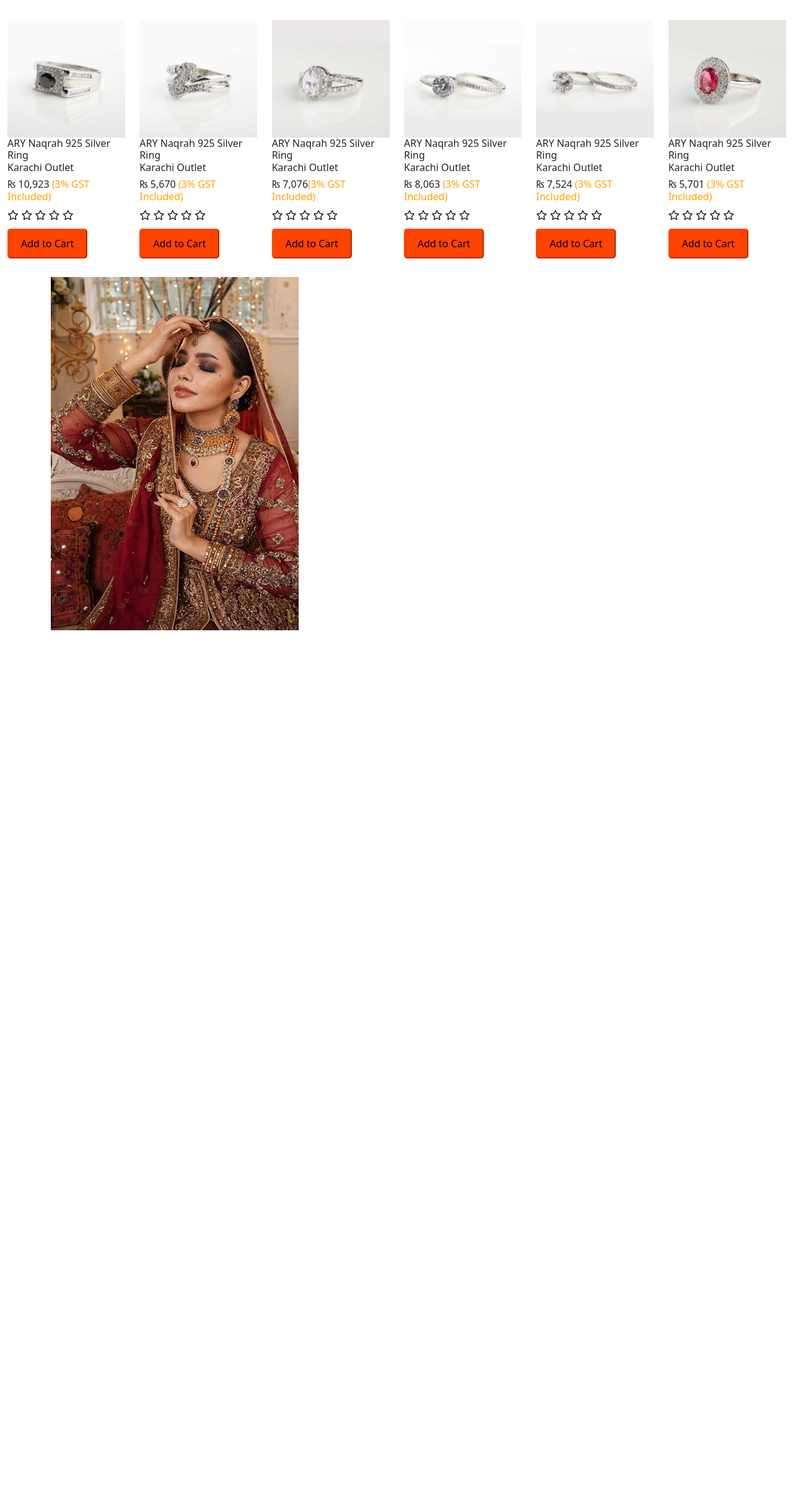
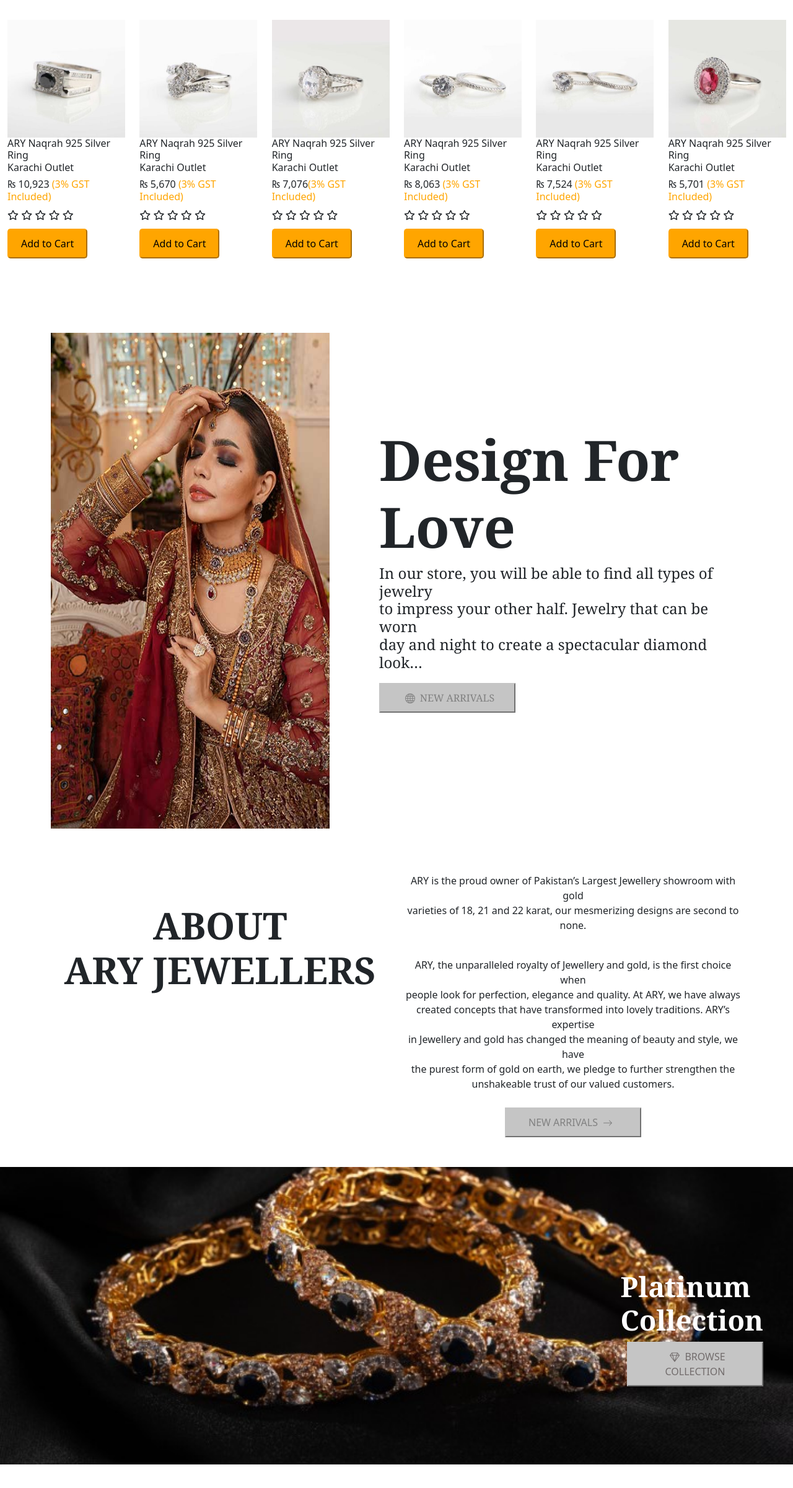
Before and after one commit to kiranashfaq/ARYjewellery, a plain HTML site: page index.html in a window 1280 px wide. Shown: the part 809-3210 px from the top of the page at 62% size. Before the commit the page ends 1826 px from the top, so only its background shows below. Drawn offline with nearby package versions, Linux system fonts and the light colour scheme.

Commit message:
six commit

```diff
--- a/index.html
+++ b/index.html
@@ -166,17 +166,63 @@
     </div>
 
 
-    <div class="container display-flex-row">
+    <div class="container main d-flex flex-row " >
       <div class="girl">
         <img class="hina" src="src/img/bride.jpg" alt="">
       </div>
-      <div class="girltext"></div>
+      <div class="gtext">
+       <h1 class="h12">
+        Design For <br> Love
+       </h1>
+        <h4 class="gpara">In our store, you will be able to find all types of jewelry <br>
+           to impress your other half. Jewelry that can be worn <br>
+            day and night to create a spectacular diamond look…</h4>
+            <button class="but3">
+              <svg xmlns="http://www.w3.org/2000/svg" width="16" height="16" fill="currentColor" class="bi mx-2 bi-globe" viewBox="0 0 16 16">
+                <path d="M0 8a8 8 0 1 1 16 0A8 8 0 0 1 0 8zm7.5-6.923c-.67.204-1.335.82-1.887 1.855A7.97 7.97 0 0 0 5.145 4H7.5V1.077zM4.09 4a9.267 9.267 0 0 1 .64-1.539 6.7 6.7 0 0 1 .597-.933A7.025 7.025 0 0 0 2.255 4H4.09zm-.582 3.5c.03-.877.138-1.718.312-2.5H1.674a6.958 6.958 0 0 0-.656 2.5h2.49zM4.847 5a12.5 12.5 0 0 0-.338 2.5H7.5V5H4.847zM8.5 5v2.5h2.99a12.495 12.495 0 0 0-.337-2.5H8.5zM4.51 8.5a12.5 12.5 0 0 0 .337 2.5H7.5V8.5H4.51zm3.99 0V11h2.653c.187-.765.306-1.608.338-2.5H8.5zM5.145 12c.138.386.295.744.468 1.068.552 1.035 1.218 1.65 1.887 1.855V12H5.145zm.182 2.472a6.696 6.696 0 0 1-.597-.933A9.268 9.268 0 0 1 4.09 12H2.255a7.024 7.024 0 0 0 3.072 2.472zM3.82 11a13.652 13.652 0 0 1-.312-2.5h-2.49c.062.89.291 1.733.656 2.5H3.82zm6.853 3.472A7.024 7.024 0 0 0 13.745 12H11.91a9.27 9.27 0 0 1-.64 1.539 6.688 6.688 0 0 1-.597.933zM8.5 12v2.923c.67-.204 1.335-.82 1.887-1.855.173-.324.33-.682.468-1.068H8.5zm3.68-1h2.146c.365-.767.594-1.61.656-2.5h-2.49a13.65 13.65 0 0 1-.312 2.5zm2.802-3.5a6.959 6.959 0 0 0-.656-2.5H12.18c.174.782.282 1.623.312 2.5h2.49zM11.27 2.461c.247.464.462.98.64 1.539h1.835a7.024 7.024 0 0 0-3.072-2.472c.218.284.418.598.597.933zM10.855 4a7.966 7.966 0 0 0-.468-1.068C9.835 1.897 9.17 1.282 8.5 1.077V4h2.355z"/>
+              </svg>NEW ARRIVALS</button>
+      </div>
+    </div>
+<br>
+<br>
+<br>
+
+    <div class="container text-center">
+      <div class="row align-items-start">
+        <div class="col-12 col-sm-6">
+          <h3 class="Jewe my-5">ABOUT <br> ARY JEWELLERS</h3>
+        </div>
+
+        <div class="col-12 col-sm-6">
+          <p>ARY is the proud owner of Pakistan’s Largest Jewellery showroom with gold <br>
+           varieties of 18, 21 and 22 karat, our mesmerizing designs are second to none.</p>
+           <br>
+           <p>
+           ARY, the unparalleled royalty of Jewellery and gold, is the first choice when <br>
+             people look for perfection, elegance and quality. At ARY, we have always <br>
+              created concepts that have transformed into lovely traditions. ARY’s expertise <br>
+               in Jewellery and gold has changed the meaning of beauty and style, we have <br>
+                the purest form of gold on earth, we pledge to further strengthen the <br>
+                 unshakeable trust of our valued customers.</p>
+                 <button class="but3">
+                  NEW ARRIVALS<svg xmlns="http://www.w3.org/2000/svg" width="16" height="16" fill="currentColor" class="bi mx-2 bi-arrow-right" viewBox="0 0 16 16">
+                    <path fill-rule="evenodd" d="M1 8a.5.5 0 0 1 .5-.5h11.793l-3.147-3.146a.5.5 0 0 1 .708-.708l4 4a.5.5 0 0 1 0 .708l-4 4a.5.5 0 0 1-.708-.708L13.293 8.5H1.5A.5.5 0 0 1 1 8z"/>
+                  </svg></button>
+        </div>
+      </div>
     </div>
 
+   <div class="vid my-5">
+    <img class="video" width="100%" height="60%" src="src/img/image-213.png" alt="">
+    <div class="imageText">
 
-
-
-
+      <h1 class="text-white h11 mx-5 z-1">Platinum <br>Collection </h1>
+      <button class="but4 mx-5">
+        <svg xmlns="http://www.w3.org/2000/svg" width="16" height="16" fill="currentColor" class="bi mx-2 bi-gem" viewBox="0 0 16 16">
+          <path d="M3.1.7a.5.5 0 0 1 .4-.2h9a.5.5 0 0 1 .4.2l2.976 3.974c.149.185.156.45.01.644L8.4 15.3a.5.5 0 0 1-.8 0L.1 5.3a.5.5 0 0 1 0-.6l3-4zm11.386 3.785-1.806-2.41-.776 2.413 2.582-.003zm-3.633.004.961-2.989H4.186l.963 2.995 5.704-.006zM5.47 5.495 8 13.366l2.532-7.876-5.062.005zm-1.371-.999-.78-2.422-1.818 2.425 2.598-.003zM1.499 5.5l5.113 6.817-2.192-6.82L1.5 5.5zm7.889 6.817 5.123-6.83-2.928.002-2.195 6.828z"/>
+        </svg>BROWSE COLLECTION</button>
+    </div>
+  </div>
 
     <script src="https://cdn.jsdelivr.net/npm/bootstrap@5.3.2/dist/js/bootstrap.bundle.min.js"></script>
     <script src="https://kit.fontawesome.com/a0852100a1.js" crossorigin="anonymous"></script>
--- a/src/style.css
+++ b/src/style.css
@@ -79,8 +79,8 @@
 }
 .but2 {
   color: black;
-  background-color: rgb(255, 68, 0);
-  border-color: rgb(255, 68, 0);
+  background-color: orange;
+  border-color: orange;
   padding: 10px 20px;
   font-weight: 500;
   margin-top: 10px;
@@ -90,7 +90,56 @@
 .rs {
   color: orange;
 }
-.hina{
-  width: 400px;
-  height: 570px;
+.hina {
+  width: 450px;
+  height: 100vh;
 }
+.main {
+  margin-top: 90px;
+}
+.gtext {
+  margin-left: 80px;
+  margin-top: 150px;
+  font-family: Cambria, Cochin, Georgia, Times, "Times New Roman", serif;
+}
+.h12 {
+  font-size: 90px;
+  font-weight: bold;
+}
+.but3:hover {
+  color: orange;
+  background-color: black;
+}
+.but3 {
+  width: 220px;
+  background-color: #c5c5c5;
+  color: gray;
+  border-color: #c5c5c5;
+  padding: 10px;
+  margin-top: 10px;
+}
+.Jewe {
+  font-size: 60px;
+  font-weight: bold;
+  font-family: Cambria, Cochin, Georgia, Times, "Times New Roman", serif;
+}
+.imageText {
+  height: 520px;
+  display: flex;
+  flex-direction: column;
+  justify-content: center;
+  align-items: end;
+
+}
+.but4:hover {
+  color: orange;
+  background-color: black;
+}
+.but4 {
+  width: 220px;
+  background-color: #c5c5c5;
+  color: rgb(114, 108, 108);
+  border-color: #c5c5c5;
+  padding: 10px;
+  margin-left: -10px;
+}
```
Also changed, not shown: src/img/image-213.png (added), src/img/neck.jpg (added), src/img/neckc.jpg (added).
